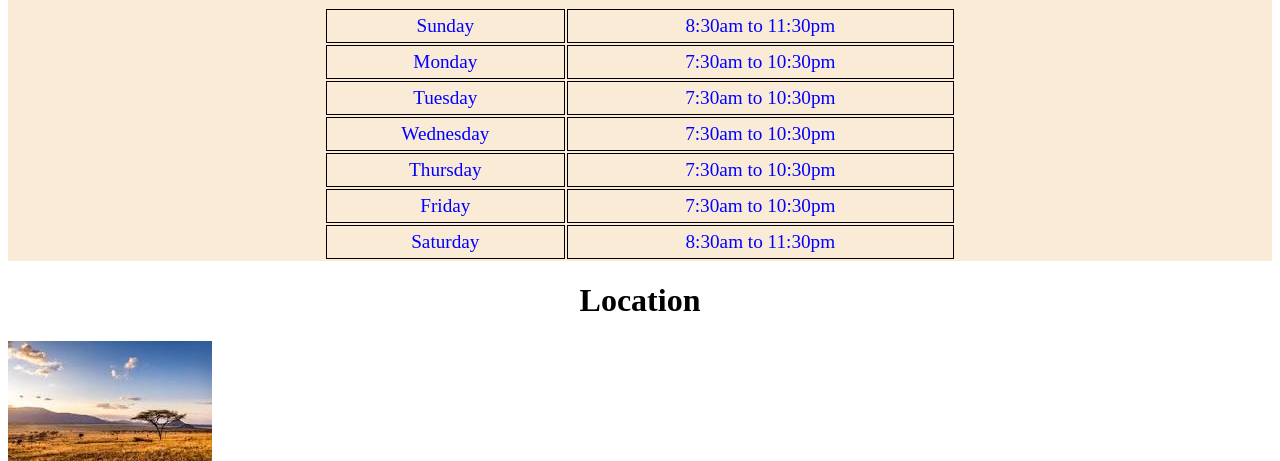
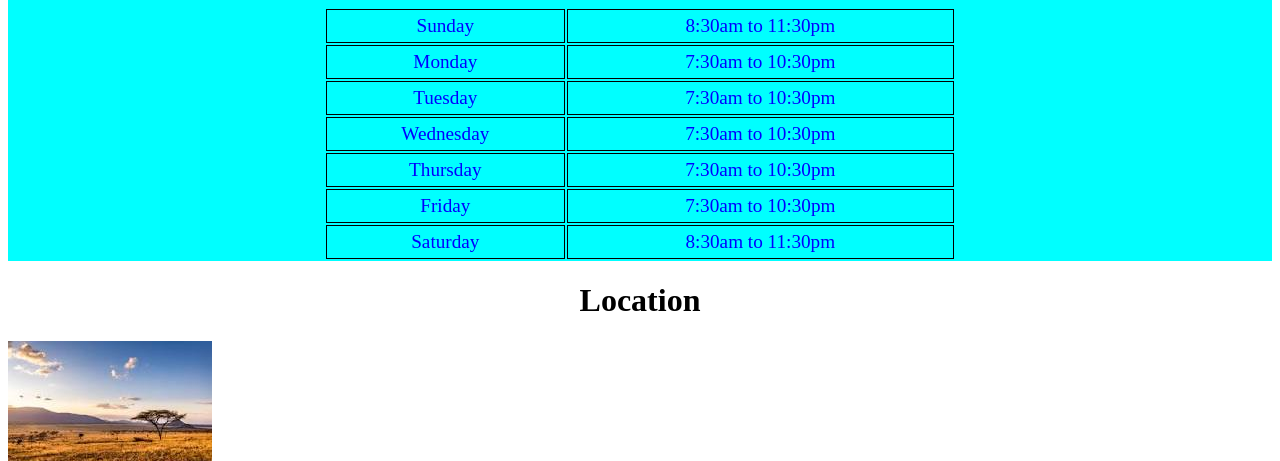
Before and after one commit to SonDo580/restaurant-page, a website built with webpack: page dist/index.html in a window 1280 px wide. Shown: the part 722-1183 px from the top of the page. Built offline with nearby package versions, Linux system fonts and the light colour scheme; files whose address does not match are found by name.

Commit message:
Change open-time section background color

```diff
--- a/src/style.css
+++ b/src/style.css
@@ -63,7 +63,7 @@ h1 {
 
 /* HOME OPEN-TIME */
 .home .open-time {
-    background-color: antiquewhite;
+    background-color: aqua;
 }
 
 .home .open-time table {
@@ -76,5 +76,5 @@ h1 {
     padding: 5px;
     text-align: center;
     font-size: 1.2rem;
-    color: blue
+    color: blue;
 }
```
